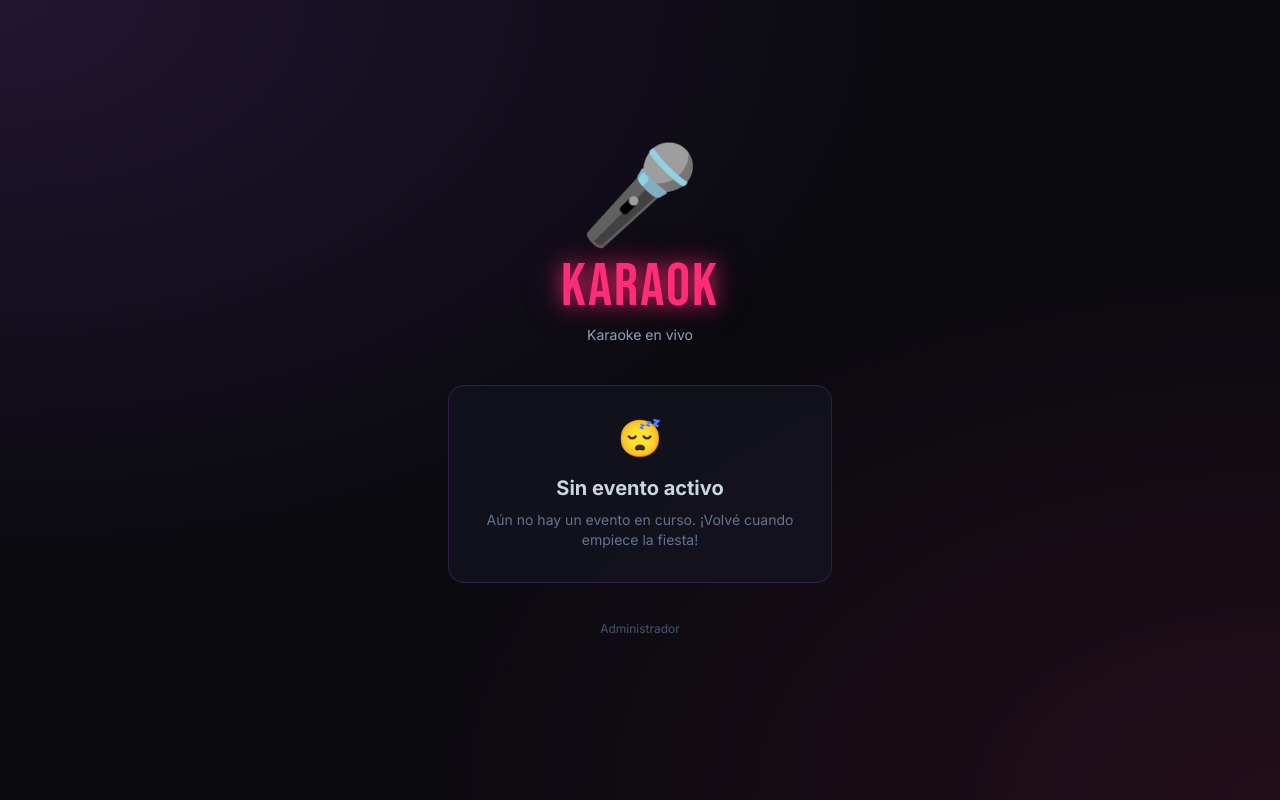
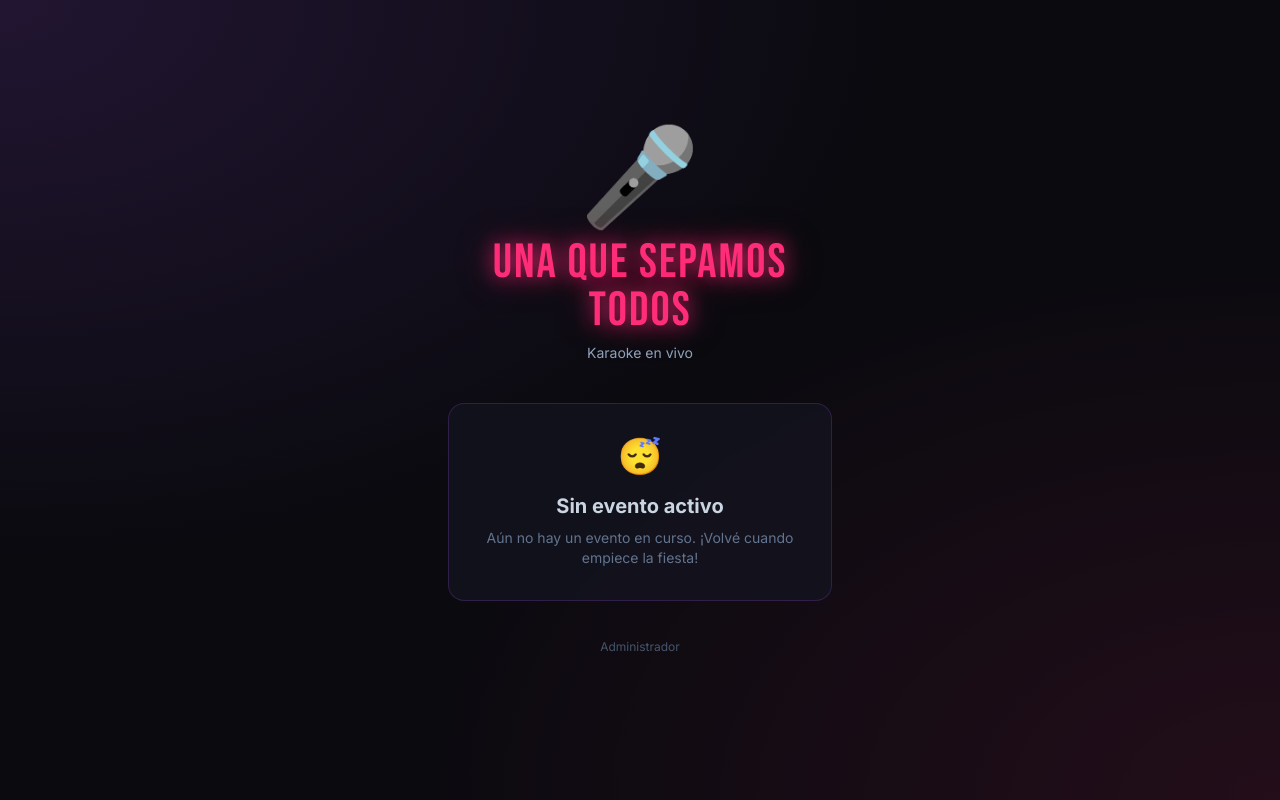
Before and after one commit to hthenvivo-alt/karaoke, a Next.js app: page / in a window 1280 px wide. Built offline with nearby package versions, Linux system fonts and the light colour scheme; no server answers; the database is empty.

Commit message:
rename: KaraOK → Una que sepamos todos

```diff
--- a/src/app/admin/dashboard/page.tsx
+++ b/src/app/admin/dashboard/page.tsx
@@ -49,7 +49,7 @@ export default function AdminDashboard() {
       <div className="flex items-center justify-between mb-6">
         <div>
           <h1 className="font-display text-4xl neon-text-purple">Panel Admin</h1>
-          <p className="text-slate-500 text-xs">KaraOK 🎤</p>
+          <p className="text-slate-500 text-xs">Una que sepamos todos 🎤</p>
         </div>
         <button
           onClick={() => { sessionStorage.removeItem('admin_auth'); router.push('/') }}
--- a/src/app/layout.tsx
+++ b/src/app/layout.tsx
@@ -2,13 +2,13 @@ import type { Metadata, Viewport } from 'next'
 import './globals.css'
 
 export const metadata: Metadata = {
-  title: 'KaraOK 🎤',
+  title: 'Una que sepamos todos 🎤',
   description: 'Karaoke en vivo – elegí tu canción y cantá!',
   manifest: '/manifest.json',
   appleWebApp: {
     capable: true,
     statusBarStyle: 'black-translucent',
-    title: 'KaraOK',
+    title: 'Una que sepamos todos',
   },
 }
 
--- a/src/app/page.tsx
+++ b/src/app/page.tsx
@@ -63,7 +63,7 @@ export default function HomePage() {
         {/* Logo / Header */}
         <div className="text-center mb-10">
           <div className="text-8xl mb-4">🎤</div>
-          <h1 className="font-display text-6xl neon-text-pink mb-2">KaraOK</h1>
+          <h1 className="font-display text-5xl neon-text-pink mb-2">Una que sepamos todos</h1>
           <p className="text-slate-400 text-sm">Karaoke en vivo</p>
         </div>
 
```
Also changed, not shown: public/manifest.json.
